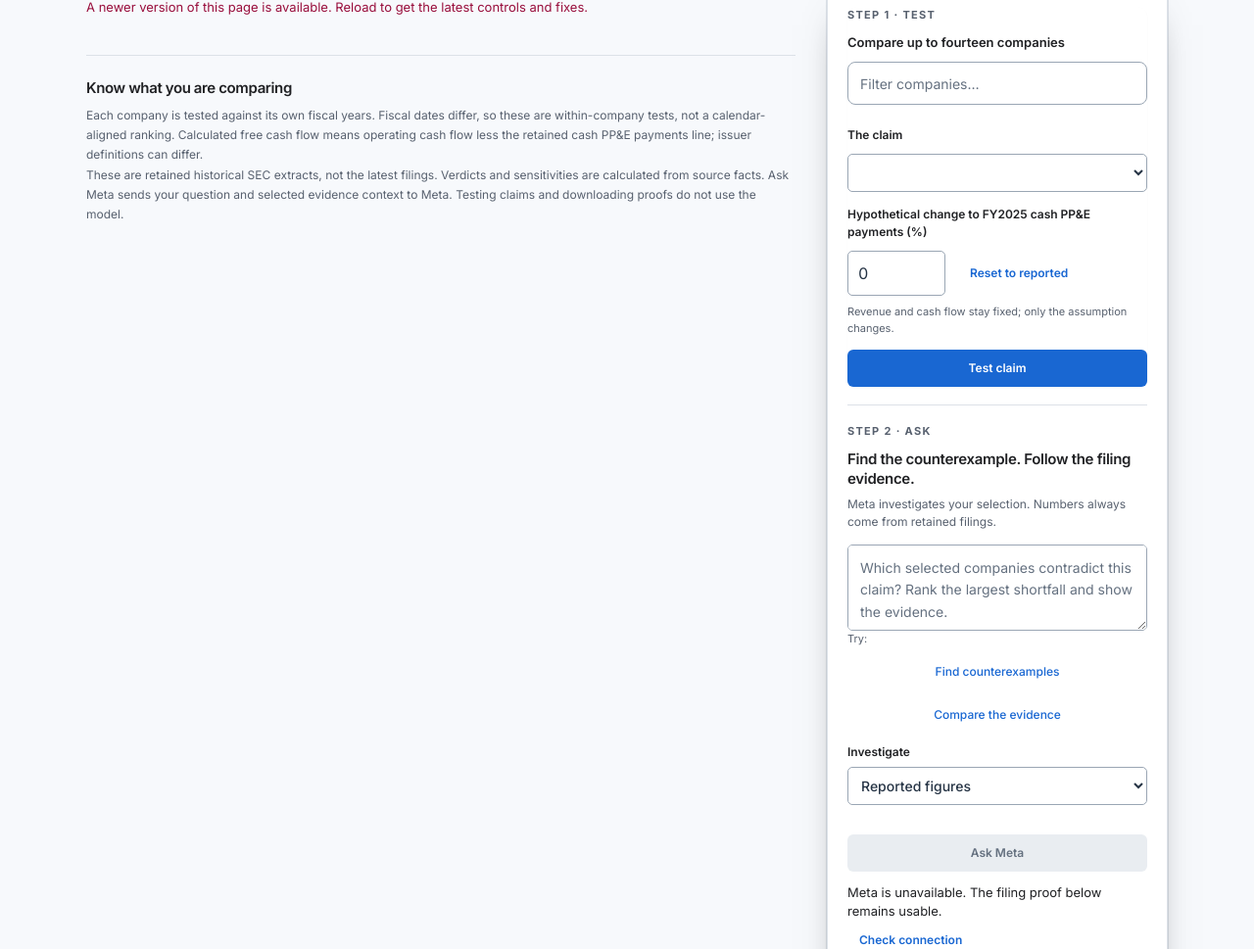
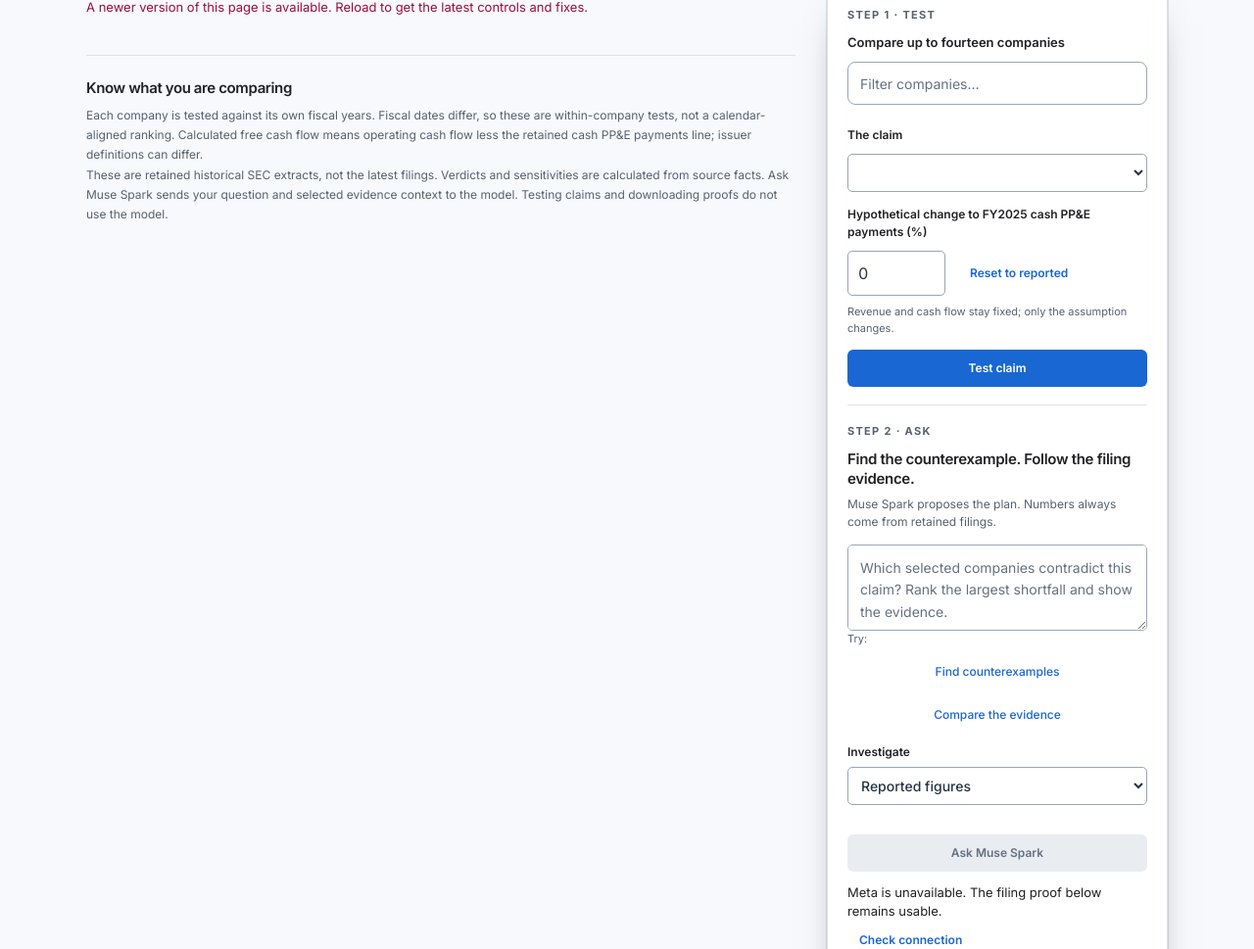
Before and after one commit to alikatgh/benchmarkwatcher, a Python web app: template app/templates/claim_proof.html in a window 1280 px wide. Shown: the part 245-1214 px from the top of the page at 98% size. Run offline with Jinja, Linux system fonts and the light colour scheme; the template is opened without the code that fills it, so the values that code supplies are empty.

Commit message:
style(research): name the model in the investigation flow

```diff
--- a/app/static/js/components/claim-research.js
+++ b/app/static/js/components/claim-research.js
@@ -158,7 +158,7 @@ function createOverviewReturn(el){
   function render(result) {
     if (!Array.isArray(result.findings) || result.findings.length > 3 || !Array.isArray(result.limitations)) throw new Error('Invalid findings');
     const fragment = document.createDocumentFragment();
-    fragment.append(el('p', 'META INVESTIGATION · HISTORICAL FILINGS', 'cp-research-label'), el('h2', result.title), el('p', result.question, 'cp-research-question'), el('p', result.summary));
+    fragment.append(el('p', 'MUSE SPARK INVESTIGATION · HISTORICAL FILINGS', 'cp-research-label'), el('h2', result.title), el('p', result.question, 'cp-research-question'), el('p', result.summary));
     const overview = renderComparisonOverview(result, el);
     if (overview) fragment.append(overview);
     for (const [findingIndex, finding] of result.findings.entries()) {
@@ -196,9 +196,9 @@ function createOverviewReturn(el){
     results.replaceChildren(fragment); results.hidden = false;
   }
   const controller = createResearchController({endpoint:root.dataset.researchEndpoint, csrf:root.dataset.csrf,
-    onBusy:busy => { button.disabled = busy || !available; button.textContent = busy ? 'Investigating…' : 'Ask Meta'; results.setAttribute('aria-busy', String(busy)); },
+    onBusy:busy => { button.disabled = busy || !available; button.textContent = busy ? 'Investigating…' : 'Ask Muse Spark'; results.setAttribute('aria-busy', String(busy)); },
     onStatus:showAvailability,
-    onResult:result => { try { render(result); feedback('Meta selected the evidence. The answer was calculated from retained filing facts.'); } catch (_) { feedback('The evidence could not be displayed. No further request was made.', true); } },
+    onResult:result => { try { render(result); feedback('Muse Spark selected the evidence. The answer was calculated from retained filing facts.'); } catch (_) { feedback('The evidence could not be displayed. No further request was made.', true); } },
     onError:message => feedback(message, true)
   });
   function invalidate() {
--- a/app/templates/claim_proof.html
+++ b/app/templates/claim_proof.html
@@ -9,7 +9,7 @@
     <div class="cp-main">
       <p id="cp-status" class="cp-status" role="status" aria-live="polite"></p>
       <section id="cp-results" aria-label="Claim results" aria-busy="false"></section>
-      <footer class="cp-notes"><h2>Know what you are comparing</h2><p>Each company is tested against its own fiscal years. Fiscal dates differ, so these are within-company tests, not a calendar-aligned ranking. Calculated free cash flow means operating cash flow less the retained cash PP&amp;E payments line; issuer definitions can differ.</p><p>These are retained historical SEC extracts, not the latest filings. Verdicts and sensitivities are calculated from source facts. Ask Meta sends your question and selected evidence context to Meta. Testing claims and downloading proofs do not use the model.</p></footer>
+      <footer class="cp-notes"><h2>Know what you are comparing</h2><p>Each company is tested against its own fiscal years. Fiscal dates differ, so these are within-company tests, not a calendar-aligned ranking. Calculated free cash flow means operating cash flow less the retained cash PP&amp;E payments line; issuer definitions can differ.</p><p>These are retained historical SEC extracts, not the latest filings. Verdicts and sensitivities are calculated from source facts. Ask Muse Spark sends your question and selected evidence context to the model. Testing claims and downloading proofs do not use the model.</p></footer>
     </div>
     <aside class="cp-side" aria-label="Investigation controls">
       <form id="cp-form" class="cp-controls">
@@ -23,10 +23,10 @@
         <p class="cp-step" aria-hidden="true">Step 2 · Ask</p>
         <form id="cp-research-form">
           <label for="cp-research-question">Find the counterexample. Follow the filing evidence.</label>
-          <p>Meta investigates your selection. Numbers always come from retained filings.</p>
+          <p>Muse Spark proposes the plan. Numbers always come from retained filings.</p>
           <textarea id="cp-research-question" maxlength="1200" required rows="2" placeholder="Which selected companies contradict this claim? Rank the largest shortfall and show the evidence."></textarea>
           <div class="cp-research-examples"><span>Try:</span><button type="button" data-question="Which selected companies contradict this claim? Rank the largest shortfall and show the evidence.">Find counterexamples</button><button type="button" data-question="Compare the selected companies and show the cash flow and revenue evidence behind this claim.">Compare the evidence</button></div>
-          <div class="cp-research-toolbar"><label for="cp-research-basis">Investigate<select id="cp-research-basis"><option value="reported">Reported figures</option><option value="scenario">Hypothetical cash scenario</option><option value="break_even">Equal-growth cash adjustment</option></select></label><button type="submit" class="cp-submit" disabled>Ask Meta</button></div>
+          <div class="cp-research-toolbar"><label for="cp-research-basis">Investigate<select id="cp-research-basis"><option value="reported">Reported figures</option><option value="scenario">Hypothetical cash scenario</option><option value="break_even">Equal-growth cash adjustment</option></select></label><button type="submit" class="cp-submit" disabled>Ask Muse Spark</button></div>
         </form>
         <p id="cp-research-status" class="cp-status" role="status" aria-live="polite">Checking the Meta connection…</p>
         <section id="cp-research-results" aria-label="Meta investigation" aria-busy="false" hidden></section>
```
